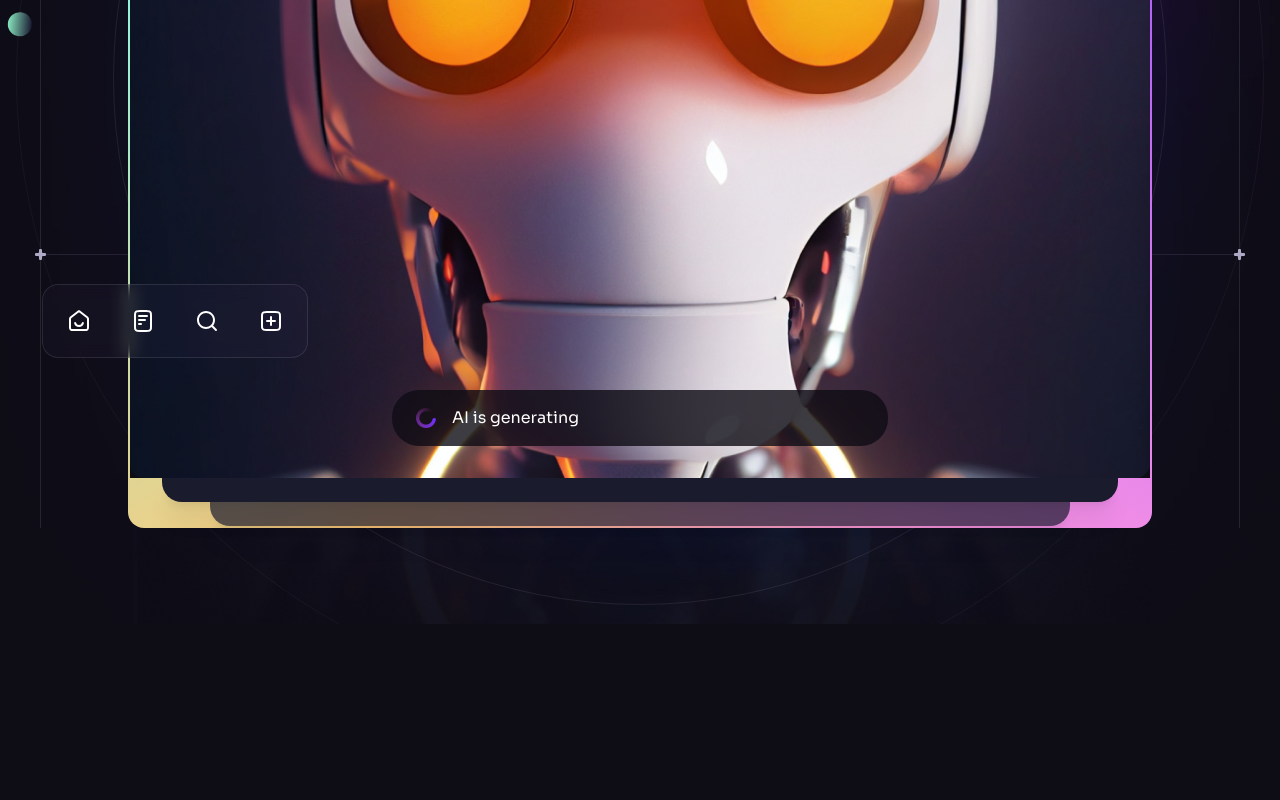
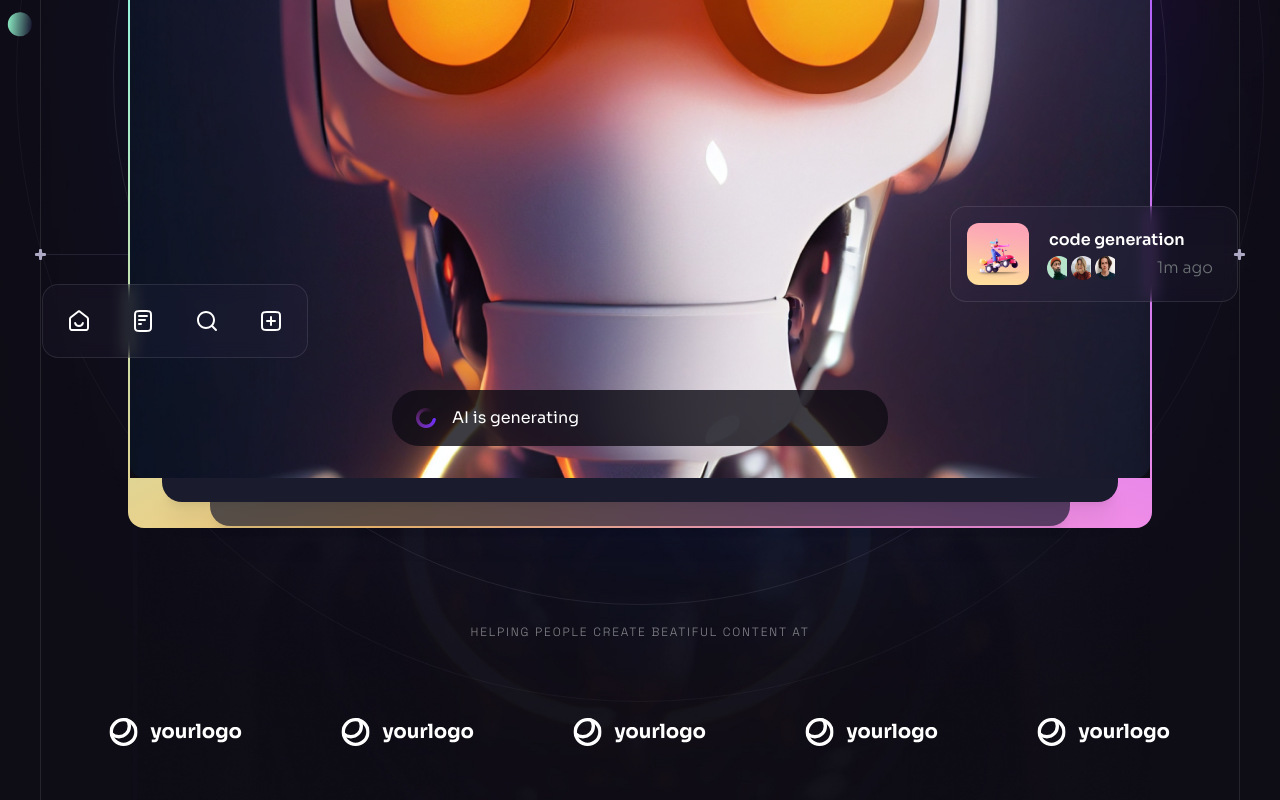
Before and after one commit to Loyoenock/brain-wave, a React app: page / in a window 1280 px wide. Shown: the part 630-1430 px from the top of the page. Before the commit the page ends 1254 px from the top, so only its background shows below. Built offline with nearby package versions, Linux system fonts and the light colour scheme; the HTML template or start-up script is replaced by a standard one.

Commit message:
Component - company logos added

```diff
--- /dev/null
+++ b/src/components/CompanyLogos.jsx
@@ -0,0 +1,17 @@
+import { companyLogos } from "../constants";
+
+const CompanyLogos = ({ className}) => {
+    return (
+        <div className={className}>
+            <h5 className="tagline mb-6 text-center text-n-1/50">Helping people create beatiful content at</h5>
+            <ul className="flex">
+                {companyLogos.map((logo, index) => (
+                    <li className="flex items-center justify-center flex-1 h-[8.5rem] key={index}">
+                        <img src={logo} width={134} height={28} alt={logo}/>
+                    </li>
+                ))}
+            </ul>
+        </div>
+    )
+}
+export default CompanyLogos;
--- a/src/components/Hero.jsx
+++ b/src/components/Hero.jsx
@@ -6,6 +6,8 @@
 import { ScrollParallax } from "react-just-parallax";
 import { useRef } from "react";
 import Generating from "./Generating";
+import Notification from "./Notification";
+import CompanyLogos from "./CompanyLogos";
 
 const Hero = () => {
     const parallaxRef = useRef(null);
@@ -49,6 +51,10 @@
                                     </ul>
 
                                 </ScrollParallax>
+
+                                <ScrollParallax isAbsolutelyPositioned>
+                                    <Notification className="hidden absolute -right-[5.5rem] bottom-[11rem] w-[18rem] xl:flex" title="code generation" />
+                                </ScrollParallax>
                             </div>
                         </div>
                         <Gradient />
@@ -58,6 +64,7 @@
                     </div>
                     <BackgroundCircles />
                 </div>
+                <CompanyLogos className="hidden relative z-10 mt-20 lg:block" />
             </div>
             <BottomLine />
         </Section>
--- /dev/null
+++ b/src/components/Notification.jsx
@@ -0,0 +1,24 @@
+import { notification1 } from "../assets";
+import { notificationImages } from "../constants";
+
+const Notification = ({ className, title}) => {
+    return (
+        <div className={` ${ className || " "} flex items-center p-4 pr-6 bg-n-9/10 rounded-2xl backdrop-blur border border-n-1/10 gap-5 `}>
+            <img src={notification1} width={62} height={62} alt="image" className="rounded-xl" />
+            <div className="flex-1">
+                <h6 className="mb-1 font-semibold text-base">{title}</h6>
+                <div className="flex items-center justify-between">
+                    <ul className="flex -m-0.5">
+                        {notificationImages.map((item, index) => (
+                            <li key={index} className="flex w-6 h-6 border-n-12 rounded-full overflow-hidden">
+                                <img src={item} className="w-full`" width={20} height={20} alt="item" />
+                            </li>
+                        ))}
+                    </ul>
+                    <div className="body-2 text-n-13"> 1m ago</div>
+                </div>
+            </div>
+        </div>
+    )
+}
+export default Notification;
```
